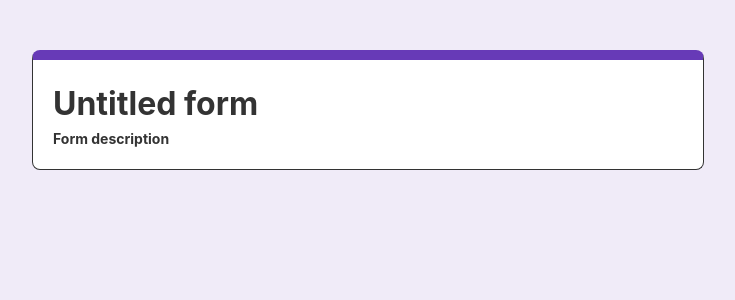
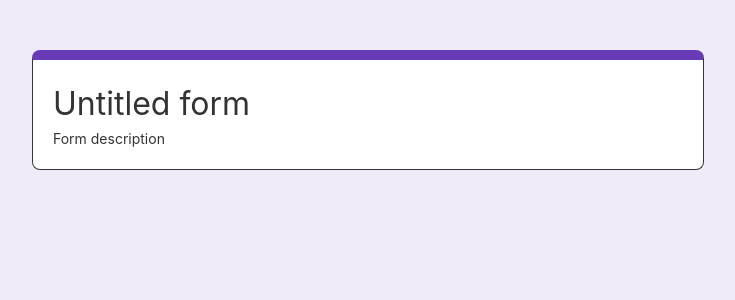
Before and after one commit to Deemou/google-form, a React (Vite) app: page / in a window 1280 px wide. Shown: the top 300 px of the page, without its empty margins (273-1008 px from the left). Built offline with nearby package versions, Linux system fonts and the light colour scheme.

Commit message:
feat: change logic for formTitleSection

```diff
--- a/src/components/form-title-section.tsx
+++ b/src/components/form-title-section.tsx
@@ -1,9 +1,10 @@
-import { useAppDispatch, useAppSelector } from '@/app/hooks';
+import { useAppDispatch, useAppSelector } from '@app/hooks';
 import {
   updateTitle,
   updateDescription,
   setFocusedStatus
 } from '@app/slices/titleSlice';
+import { setFocusedStatusAt } from '@app/slices/contentSlice';
 import '@styles/style.scss';
 import '@styles/form-title.scss';
 
@@ -12,20 +13,28 @@ export default function FormTitleSection() {
   const { title, description, isFocused } = useAppSelector(
     (state) => state.titleSlice
   );
+  const { questions } = useAppSelector((state) => state.contentSlice);
+
+  const unfocusAllQuestions = () => {
+    if (questions.length === 0) return;
+    questions.forEach((_, index) => {
+      dispatch(setFocusedStatusAt({ index, status: false }));
+    });
+  };
 
   const onTitleSectionClick = () => {
+    if (isFocused) return;
+    unfocusAllQuestions();
     dispatch(setFocusedStatus({ status: true }));
   };
 
-  const onTitleSectionBlur = () => {
-    dispatch(setFocusedStatus({ status: false }));
-  };
-
   const onTitleBlur = (e: React.FocusEvent<HTMLDivElement>) => {
+    if (title === e.target.innerText) return;
     dispatch(updateTitle({ title: e.target.innerText }));
   };
 
   const onDescriptionBlur = (e: React.FocusEvent<HTMLDivElement>) => {
+    if (description === e.target.innerText) return;
     dispatch(updateDescription({ description: e.target.innerText }));
   };
 
@@ -33,27 +42,26 @@ export default function FormTitleSection() {
     <>
       <section
         onMouseDown={onTitleSectionClick}
-        onBlur={onTitleSectionBlur}
         className={`form-title-section ${isFocused ? 'focus' : ''}`}
       >
         {isFocused ? (
           <>
             <div
-              placeholder="Form title"
               onBlur={onTitleBlur}
               contentEditable
               suppressContentEditableWarning={true}
               role="textbox"
+              aria-label="Form title"
               className="form-title textbox"
             >
               {title}
             </div>
             <div
-              placeholder="Form description"
               onBlur={onDescriptionBlur}
               contentEditable
               suppressContentEditableWarning={true}
               role="textbox"
+              aria-label="Form description"
               className="form-description textbox"
             >
               {description}
@@ -61,10 +69,10 @@ export default function FormTitleSection() {
           </>
         ) : (
           <>
-            <h1 className="form-title">{title || 'Untitled form'}</h1>
-            <h4 className="form-description">
+            <span className="form-title">{title || 'Untitled form'}</span>
+            <span className="form-description">
               {description || 'Form description'}
-            </h4>
+            </span>
           </>
         )}
       </section>
```
